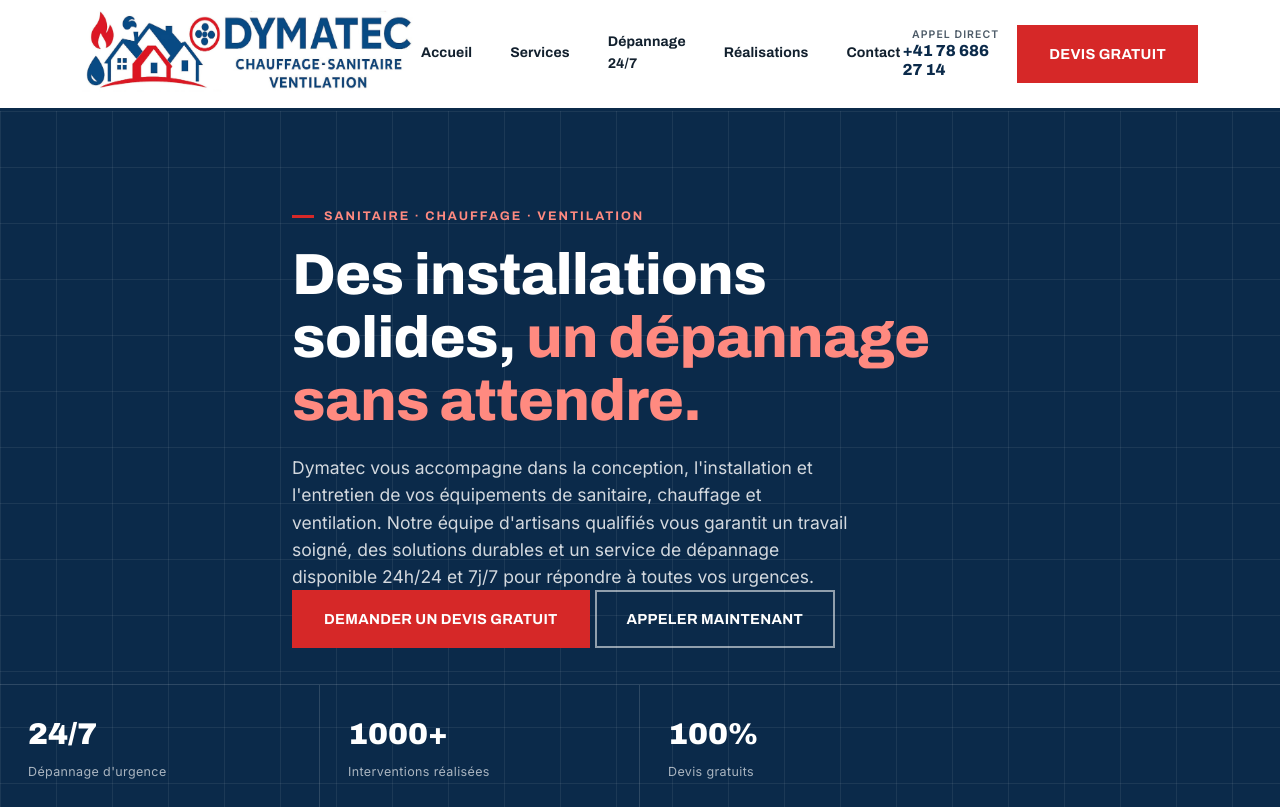
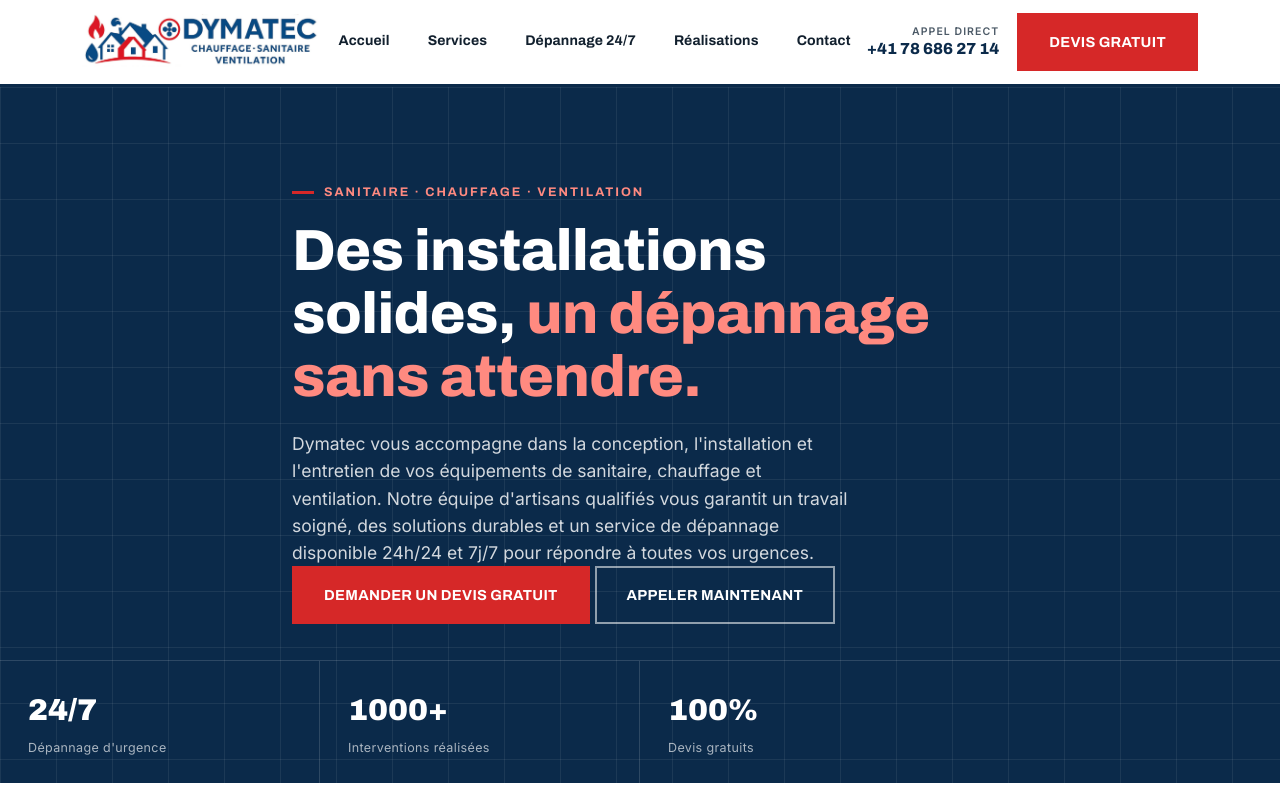
Before and after one commit to DarkoSpasenov/dymatec.ch, a plain HTML site: page index.html in a window 1280 px wide. Shown: the top 810 px of the page. Drawn offline with Linux system fonts and the light colour scheme.

Commit message:
Update index.html

```diff
--- a/index.html
+++ b/index.html
@@ -120,7 +120,7 @@
     display:flex;
     align-items:center;
     justify-content:space-between;
-    height:108px;
+    height:84px;
   }
   .logo{
     display:flex;
@@ -148,7 +148,7 @@
   .logo-mark::before{ width:38px; height:8px; bottom:0; left:0; }
   .logo-mark::after{ width:8px; height:38px; top:0; right:0; }
   .logo-img{
-    height:88px;
+    height:56px;
     width:auto;
     display:block;
   }
```
